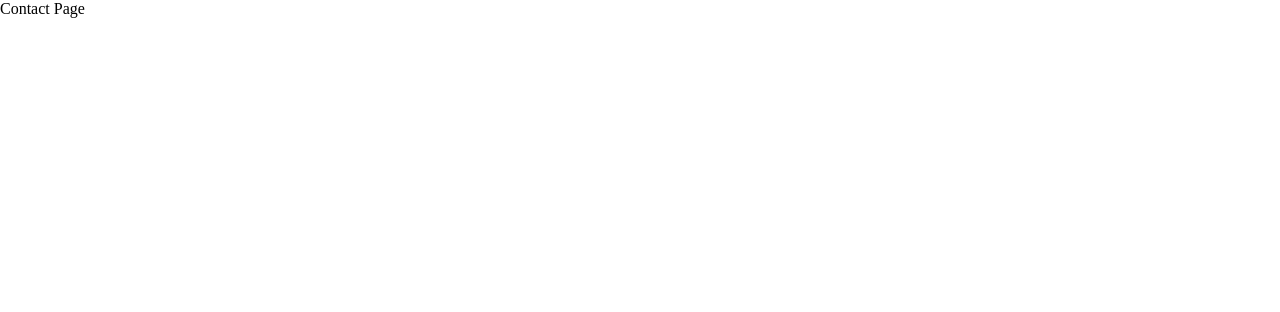
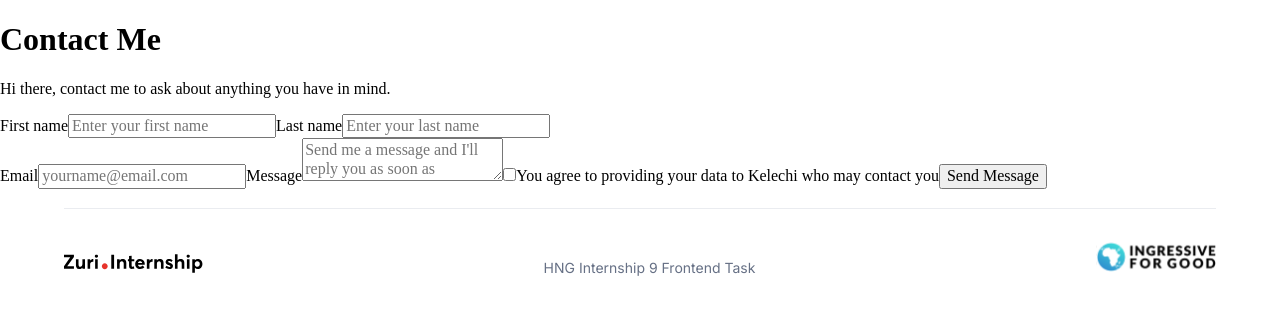
Before and after one commit to theAvocadoCoder/hngi_fe_linktree, a React (Create React App) app: page /hngi_fe_linktree/contact in a window 1280 px wide. Shown: the top 312 px of the page. Built offline with nearby package versions, Linux system fonts and the light colour scheme.

Commit message:
chore: Implement Contact page UI

```diff
--- a/src/routes/Contact.js
+++ b/src/routes/Contact.js
@@ -1,7 +1,71 @@
-import React from 'react'
+import React from "react";
+import { Form } from "react-router-dom";
+import Footer from "../components/Footer";
 
 export default function Contact() {
   return (
-    <div>Contact Page</div>
+    <div id="contact__div">
+    <Form method="post" id="contact__form">
+      <h1>Contact Me</h1>
+      <p>Hi there, contact me to ask about anything you have in mind.</p>
+      <div id="form_fields__div">
+        <div id="names__div">
+          <label htmlFor="first_name">
+            <span>First name</span>
+            <input
+              type="text"
+              name="first_name"
+              id="first_name"
+              placeholder="Enter your first name"
+              aria-label="First Name"
+            />
+          </label>
+          <label htmlFor="last_name">
+            <span>Last name</span>
+            <input
+              type="text"
+              name="last_name"
+              id="last_name"
+              placeholder="Enter your last name"
+              aria-label="Last Name"
+            />
+          </label>
+        </div>
+        <label htmlFor="email">
+          <span>Email</span>
+          <input
+            type="email"
+            name="email"
+            id="email"
+            placeholder="yourname@email.com"
+            aria-label="Email"
+          />
+        </label>
+        <label htmlFor="message">
+          <span>Message</span>
+          <textarea
+            name="message"
+            id="message"
+            placeholder="Send me a message and I'll reply you as soon as possible..."
+            aria-label="message"
+          />
+        </label>
+        <label htmlFor="consent__checkbox">
+          <input
+            type="checkbox"
+            name="first_name"
+            id="first_name"
+            placeholder="FirstName"
+            aria-label="First Name"
+          />
+          <span>You agree to providing your data to Kelechi who may contact you</span>
+        </label>
+        <label htmlFor="btn__submit">
+          <button type="submit">Send Message</button>
+        </label>
+      </div>
+    </Form>
+    <Footer />
+    </div>
   )
 }
```
